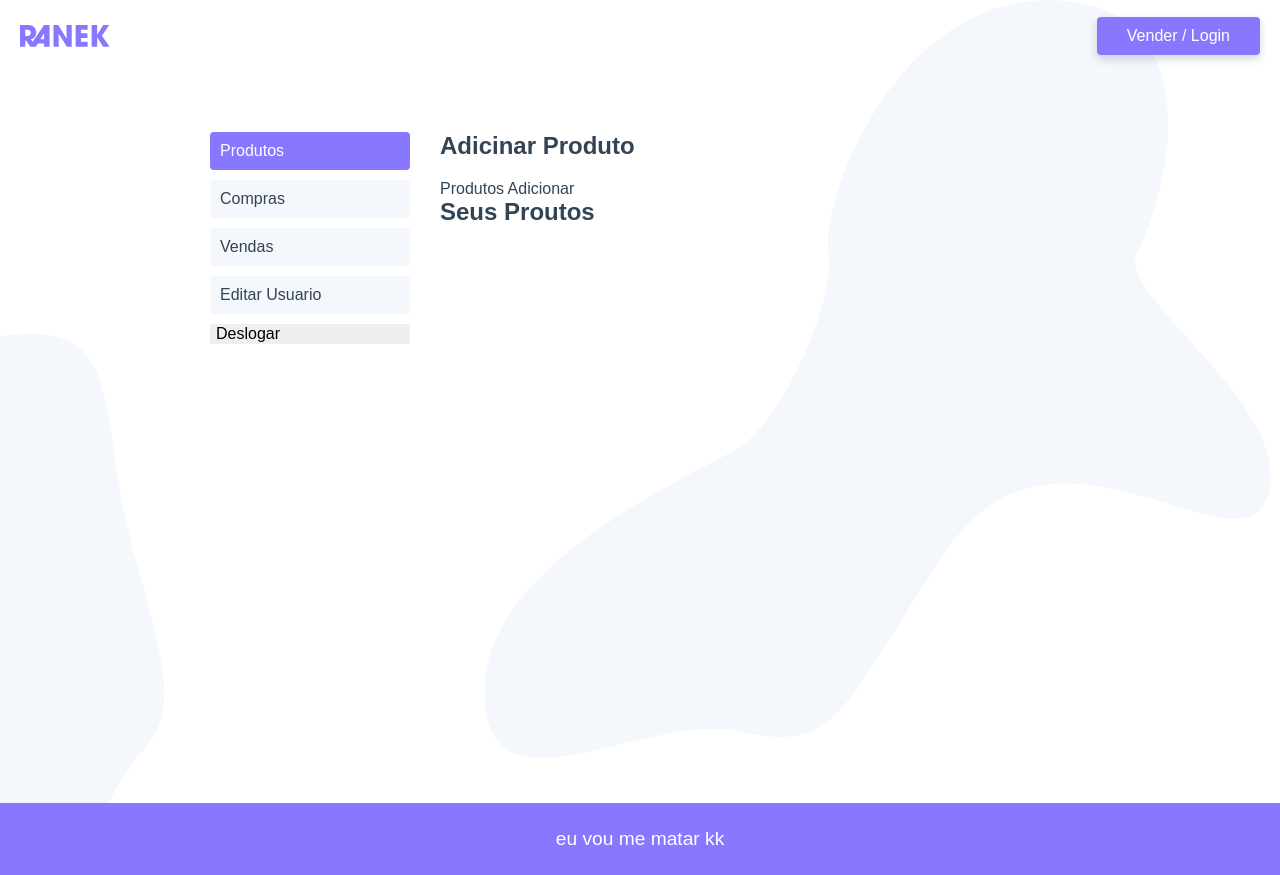
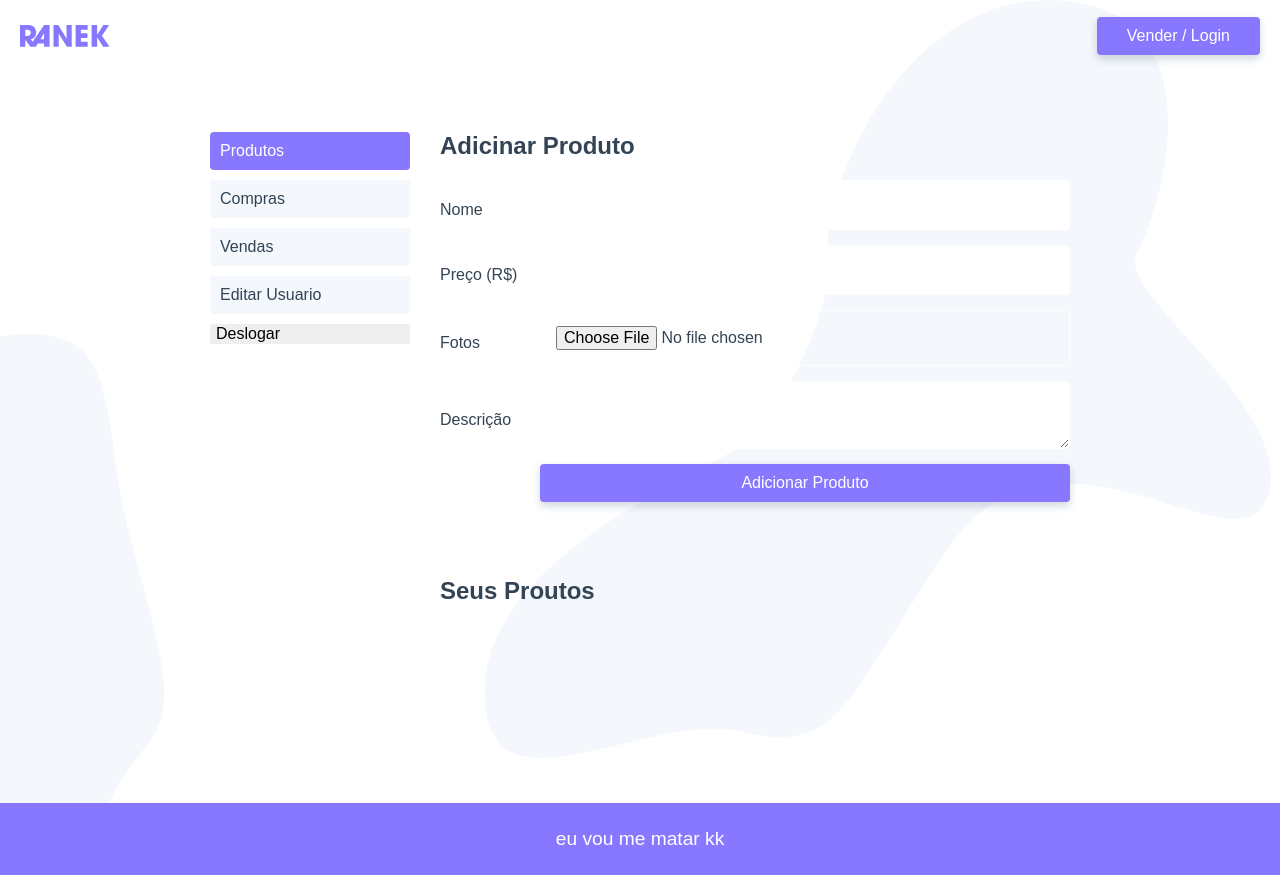
Before and after one commit to freeitas/marketplace, a Vue app: page /usuario in a window 1280 px wide. Built offline with nearby package versions, Linux system fonts and the light colour scheme.

Commit message:
Adicionar Produto

```diff
--- a/src/components/ProdutoAdicionar.vue
+++ b/src/components/ProdutoAdicionar.vue
@@ -1,14 +1,56 @@
 <template>
   <section>
-    <p>Produtos Adicionar</p>
+    <form class="adicionar-produto">
+      <label for="nome">Nome</label>
+      <input id="nome" name="nome" v-model="produto.nome" type="text" />
+      <label for="preco">Preço (R$)</label>
+      <input id="preco" name="preco" type="number" v-model="produto.preco" />
+      <label for="fotos">Fotos</label>
+      <input id="fotos" name="fotos" type="file" ref="fotos" />
+      <label for="descricao">Descrição</label>
+      <textarea name="descricao" id="descricao" v-model="produto.descricao"></textarea>
+      <input class="btn" type="button" value="Adicionar Produto" @click.prevent="adicionarProduto" />
+    </form>
   </section>
 </template>
 
 <script>
+import { api } from "@/services.js";
 export default {
-  name: "ProdutoAdicionar"
+  name: "ProdutoAdicionar",
+  data() {
+    return {
+      produto: {
+        nome: "",
+        preco: "",
+        descricao: "",
+        fotos: null
+      }
+    };
+  },
+  methods: {
+    formatarProduto() {
+      this.produto.usuario_id = this.$store.state.usuario.id;
+    },
+    adicionarProduto() {
+      this.formatarProduto();
+      api.post("/produto", this.produto).then(() => {
+        this.$store.dispatch("getUsuarioProdutos");
+      });
+    }
+  }
 };
 </script>
 
-<style>
+<style scoped>
+.adicionar-produto {
+  display: grid;
+  grid-template-columns: 100px 1fr;
+  align-items: center;
+  margin-bottom: 60px;
+}
+
+.btn {
+  grid-column: 2;
+}
 </style>
--- a/src/views/usuario/UsuarioProdutos.vue
+++ b/src/views/usuario/UsuarioProdutos.vue
@@ -46,4 +46,15 @@
 h2 {
   margin-bottom: 20px;
 }
+
+.list-enter,
+.list-leave-to {
+  opacity: 0;
+  transform: translate3d(20px, 0, 0);
+}
+
+.list-enter-active,
+.list-leave-active {
+  transition: all 0.3s;
+}
 </style>
```
